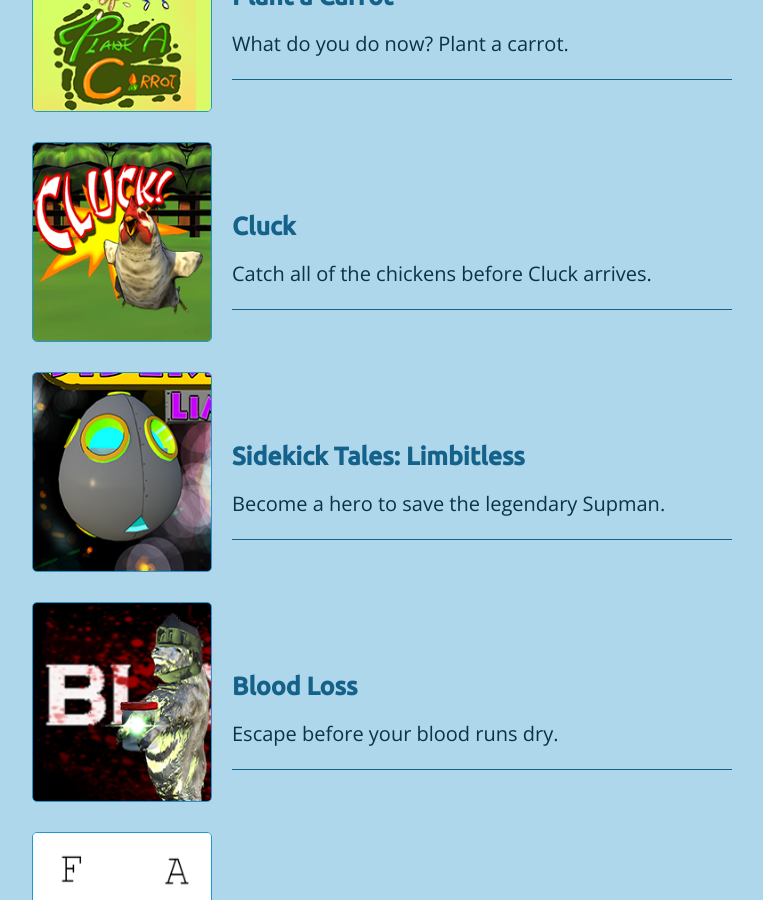
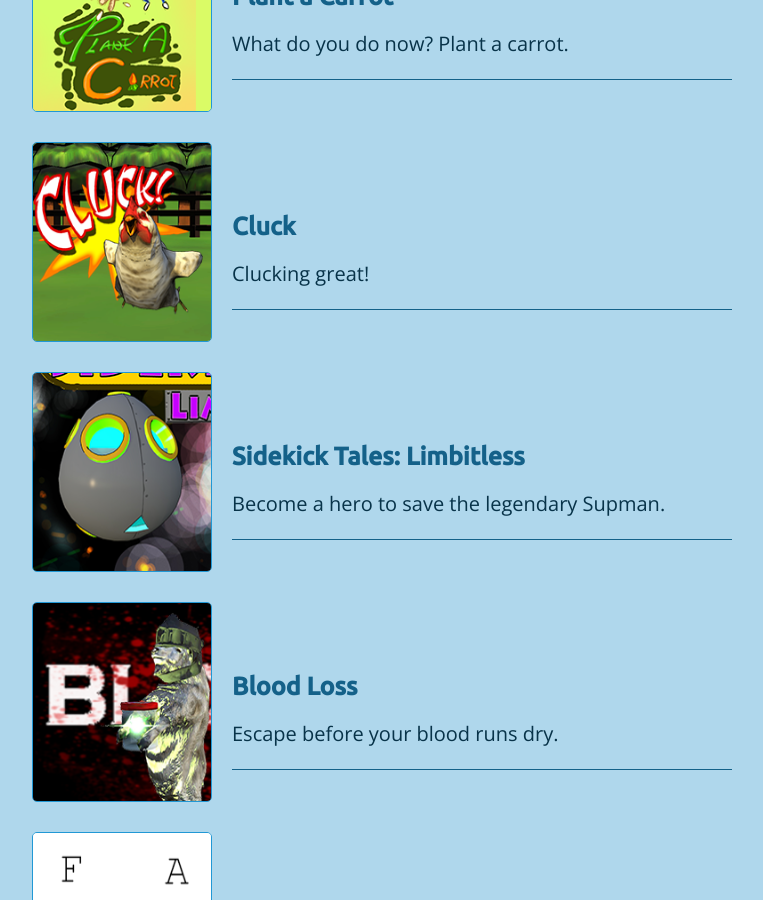
Before and after one commit to twarrre/twarrre.github.io, a Jekyll site: the page built from games.md, in a window 1280 px wide and 900 px high, scrolled down 599 px. Shown: the whole window, without its empty margins (258-1021 px from the left). Built offline with Jekyll 4.4.1, drawn with Linux system fonts in a browser that asks for light colours.

Commit message:
Forgot to change this one.

```diff
--- a/games/_posts/2014-12-18-cluck.md
+++ b/games/_posts/2014-12-18-cluck.md
@@ -2,7 +2,7 @@
 layout: game
 title: Cluck
 image: /assets/cluck/cluck_banner_small.png
-desc: "Catch all of the chickens before Cluck arrives."
+desc: "Clucking great!"
 tag: Games
 gallery: cluckGallery
 ---
```
